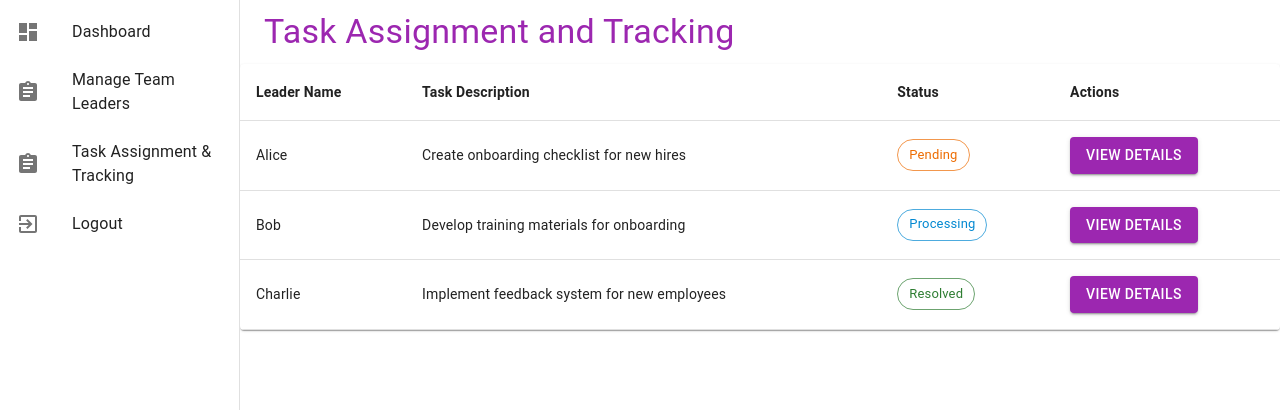
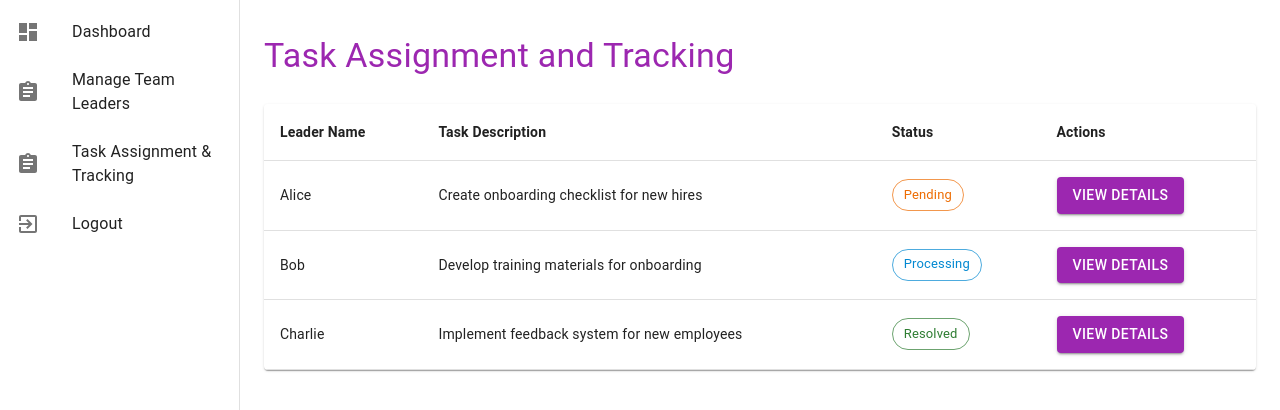
Before and after one commit to ANDON-System/ANDON, a React (Create React App) app in the folder frontend/: page /task-track in a window 1280 px wide. Shown: the top 410 px of the page. Built offline with nearby package versions, Linux system fonts and the light colour scheme.

Commit message:
Task-AssignmentUpdate

```diff
--- a/frontend/src/pages/Department/TaskAssignment.js
+++ b/frontend/src/pages/Department/TaskAssignment.js
@@ -17,8 +17,10 @@ import {
     AppBar,
     Box,
     Chip,
-    Divider
+    Divider,
+    useMediaQuery
 } from '@mui/material';
+import { useTheme } from '@mui/material/styles';
 import DepartmentSidebar from '../../components/DepartmentSidebar';
 
 const TaskTracking = () => {
@@ -41,20 +43,23 @@ const TaskTracking = () => {
         setSelectedTask(null);
     };
 
+    const theme = useTheme();
+    const isMobile = useMediaQuery(theme.breakpoints.down('sm'));
+
     return (
-        <Box sx={{ display: "flex", height: "100vh", margin: 0 }}>
+        <Box sx={{ display: 'flex', height: '100vh', flexDirection: isMobile ? 'column' : 'row' }}>
             <DepartmentSidebar />
-            <Box sx={{ flexGrow: 1, padding: 0, overflow: "hidden" }}>
-                <AppBar position="static" style={{ backgroundColor: 'transparent', boxShadow: 'none' }}>
-                    <Toolbar>
-                        <Typography variant="h4" color="secondary" style={{ flexGrow: 1 }}>
+            <Box sx={{ flexGrow: 1, p: isMobile ? 2 : 3, overflowY: 'auto' }}>
+                <AppBar position="static" sx={{ backgroundColor: 'transparent', boxShadow: 'none', mb: 2 }}>
+                    <Toolbar disableGutters>
+                        <Typography variant={isMobile ? 'h5' : 'h4'} color="secondary" sx={{ flexGrow: 1 }}>
                             Task Assignment and Tracking
                         </Typography>
                     </Toolbar>
                 </AppBar>
 
-                <TableContainer component={Paper} sx={{ marginTop: 0 }}>
-                    <Table>
+                <TableContainer component={Paper} sx={{ maxHeight: '70vh', overflowY: 'auto' }}>
+                    <Table stickyHeader>
                         <TableHead>
                             <TableRow>
                                 <TableCell><strong>Leader Name</strong></TableCell>
@@ -65,25 +70,27 @@ const TaskTracking = () => {
                         </TableHead>
                         <TableBody>
                             {tasks.map(task => (
-                                <TableRow key={task.id}>
+                                <TableRow key={task.id} hover>
                                     <TableCell>{task.leader}</TableCell>
-                                    <TableCell>{task.description}</TableCell>
+                                    <TableCell sx={{ wordBreak: 'break-word' }}>{task.description}</TableCell>
                                     <TableCell>
                                         <Chip
                                             label={task.status}
                                             color={
                                                 task.status === 'Pending' ? 'warning' :
-                                                task.status === 'Processing' ? 'info' :
-                                                task.status === 'Resolved' ? 'success' :
-                                                'default'
+                                                    task.status === 'Processing' ? 'info' :
+                                                        task.status === 'Resolved' ? 'success' :
+                                                            'default'
                                             }
                                             variant="outlined"
+                                            size={isMobile ? 'small' : 'medium'}
                                         />
                                     </TableCell>
                                     <TableCell>
                                         <Button
                                             variant="contained"
                                             color="secondary"
+                                            size={isMobile ? 'small' : 'medium'}
                                             onClick={() => handleClickOpen(task)}
                                         >
                                             View Details
@@ -99,7 +106,7 @@ const TaskTracking = () => {
                     <DialogTitle>Task Details</DialogTitle>
                     <DialogContent dividers>
                         {selectedTask && (
-                            <div>
+                            <Box>
                                 <Typography gutterBottom><strong>Leader:</strong> {selectedTask.leader}</Typography>
                                 <Divider sx={{ my: 1 }} />
                                 <Typography gutterBottom><strong>Task Description:</strong> {selectedTask.description}</Typography>
@@ -109,7 +116,7 @@ const TaskTracking = () => {
                                 <Typography gutterBottom>
                                     <strong>Details:</strong> This is some dummy text providing more details about the task related to the Onboarding Management System.
                                 </Typography>
-                            </div>
+                            </Box>
                         )}
                     </DialogContent>
                     <DialogActions>
```
